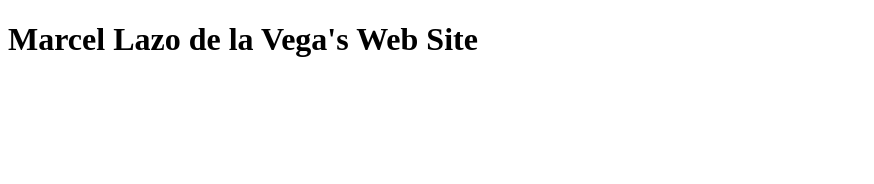
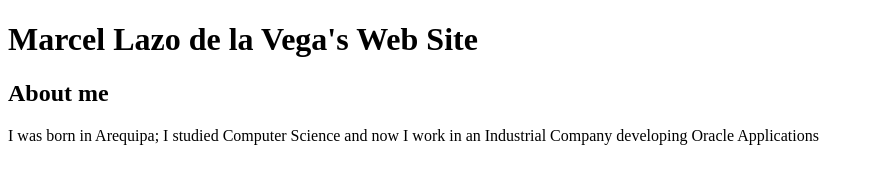
Before and after one commit to marcellegrand/first-testing-site, a plain HTML site: page index.html in a window 1280 px wide. Shown: the whole page, without its empty margins (0-874 px from the left). Drawn offline with Linux system fonts and the light colour scheme.

Commit message:
Biography added

```diff
--- a/index.html
+++ b/index.html
@@ -9,5 +9,11 @@
     <header>
         <h1>Marcel Lazo de la Vega's Web Site</h1>
     </header>
+    <main>
+        <h2>About me</h2>
+        <p>
+            I was born in Arequipa; I studied Computer Science and now I work in an Industrial Company developing Oracle Applications
+        </p>
+    </main>
 </body>
 </html>
```
